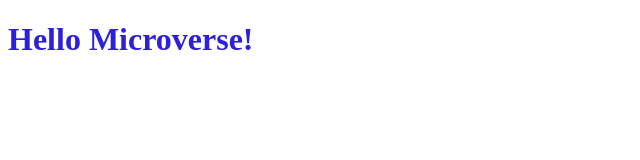
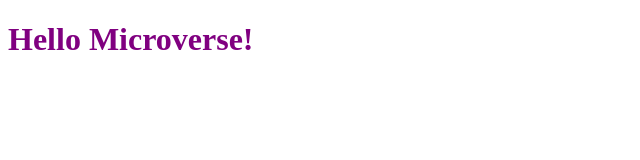
Before and after one commit to rmjspecial/mini-project, a plain HTML site: page index.html in a window 1280 px wide. Shown: the whole page, without its empty margins (0-640 px from the left). Drawn offline with Linux system fonts and the light colour scheme.

Commit message:
modified style.css

```diff
--- a/style.css
+++ b/style.css
@@ -1,3 +1,3 @@
 .welcoming {
-  color: rgb(44, 32, 218);
+  color: #800080;
 }
```
